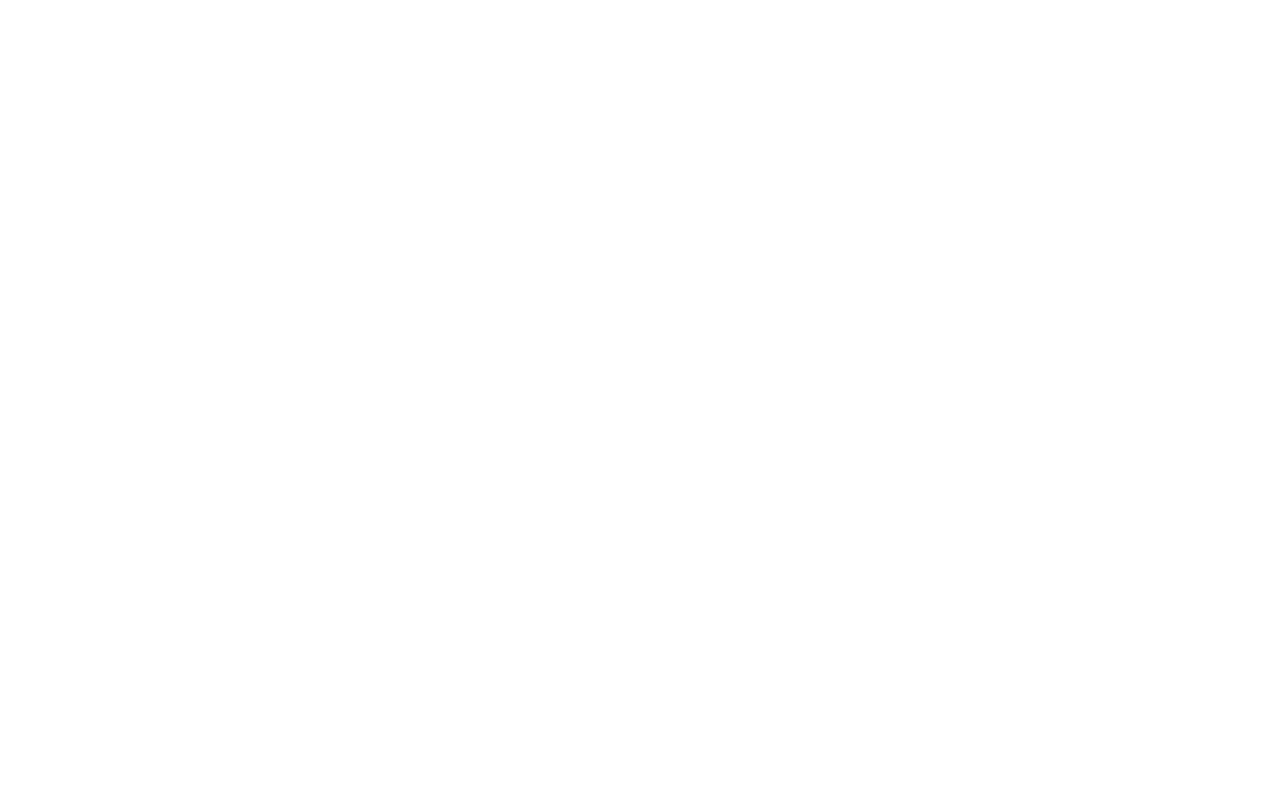
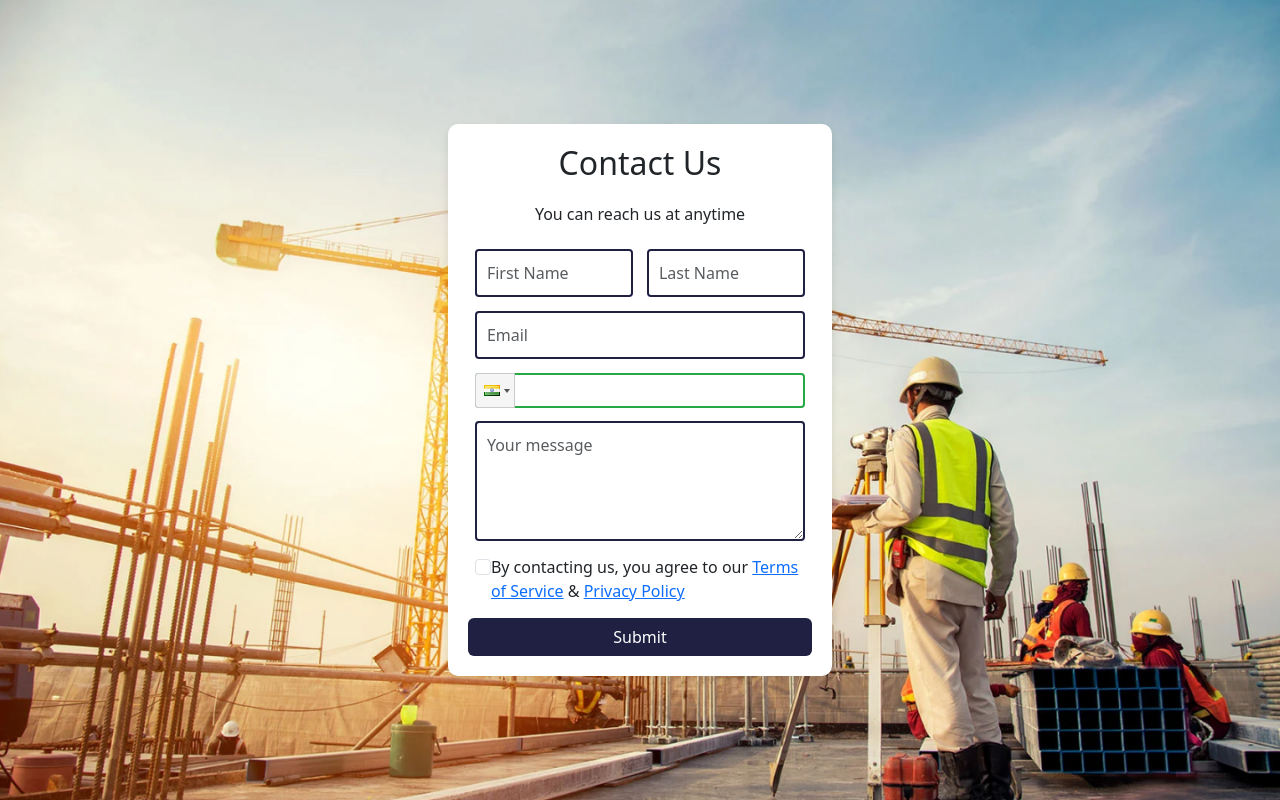
Before and after one commit to Ayrusop/unamedProject, a React (Create React App) app: page /contact in a window 1280 px wide. Before the commit this address had no page. Built offline with nearby package versions, Linux system fonts and the light colour scheme.

Commit message:
Developed Contact Page

```diff
--- a/package.json
+++ b/package.json
@@ -7,9 +7,11 @@
     "@testing-library/react": "^13.4.0",
     "@testing-library/user-event": "^13.5.0",
     "bootstrap": "^5.3.3",
+    "emailjs-com": "^3.2.0",
     "react": "^18.3.1",
     "react-dom": "^18.3.1",
     "react-icons": "^5.3.0",
+    "react-phone-input-2": "^2.15.1",
     "react-router-dom": "^6.26.1",
     "react-scripts": "5.0.1",
     "web-vitals": "^2.1.4"
--- a/src/App.js
+++ b/src/App.js
@@ -5,6 +5,7 @@
 import { BrowserRouter as Router, Route, Routes } from 'react-router-dom'
 import Home from './Components/Home';
 import 'bootstrap/dist/css/bootstrap.min.css';
+import ContactPage from './Components/Contact';
 function App() {
   return (
     <Router>
@@ -12,6 +13,7 @@
      {/* <Header/> */}
      <Routes>
       <Route path='/' element={<Home/>}/>
+      <Route path='/contact' element={<ContactPage/>}/>
      </Routes>
     </div>
     </Router>
--- /dev/null
+++ b/src/Components/Contact.jsx
@@ -0,0 +1,151 @@
+import React, { useState } from 'react';
+import 'bootstrap/dist/css/bootstrap.min.css';
+import 'react-phone-input-2/lib/style.css';
+import PhoneInput from 'react-phone-input-2';
+import emailjs from 'emailjs-com'; // Import EmailJS
+import '../Styles/ContactPage.css';
+
+const ContactPage = () => {
+    const [phone, setPhone] = useState('');
+    const [formData, setFormData] = useState({
+        firstName: '',
+        lastName: '',
+        email: '',
+        message: '',
+        termsAccepted: false
+    });
+    const [errors, setErrors] = useState({});
+
+    const validate = () => {
+        let validationErrors = {};
+        if (!formData.firstName) validationErrors.firstName = 'First Name is required';
+        if (!formData.lastName) validationErrors.lastName = 'Last Name is required';
+        if (!formData.email) validationErrors.email = 'Email is required';
+        if (!formData.message) validationErrors.message = 'Message is required';
+        if (!formData.termsAccepted) validationErrors.termsAccepted = 'You must accept the terms';
+        if (!phone) validationErrors.phone = 'Phone number is required';
+        return validationErrors;
+    };
+
+    const handleChange = (e) => {
+        const { name, value, type, checked } = e.target;
+        setFormData({
+            ...formData,
+            [name]: type === 'checkbox' ? checked : value,
+        });
+    };
+
+    const sendEmail = (e) => {
+        e.preventDefault();
+        const validationErrors = validate();
+        if (Object.keys(validationErrors).length === 0) {
+            emailjs.sendForm('your_service_id', 'your_template_id', e.target, 'your_user_id')
+                .then((result) => {
+                    console.log(result.text);
+                    alert('Message sent successfully!');
+                }, (error) => {
+                    console.log(error.text);
+                    alert('Failed to send message. Try again.');
+                });
+        } else {
+            setErrors(validationErrors);
+        }
+    };
+
+    return (
+        <div className="contact-page-container">
+            <div className="contact-form-container">
+                <h2>Contact Us</h2>
+                <p className='text-center'>You can reach us at anytime</p>
+                <form onSubmit={sendEmail}>
+                    <div className="form-row d-flex">
+                        <div className="form-group col-md-6">
+                            <input
+                                type="text"
+                                className={`form-control ${errors.firstName ? 'is-invalid' : ''}`}
+                                id="firstName"
+                                name="firstName"
+                                placeholder="First Name"
+                                value={formData.firstName}
+                                onChange={handleChange}
+                            />
+                            {errors.firstName && <div className="invalid-feedback">{errors.firstName}</div>}
+                        </div>
+                        <div className="form-group col-md-6">
+                            <input
+                                type="text"
+                                className={`form-control ${errors.lastName ? 'is-invalid' : ''}`}
+                                id="lastName"
+                                name="lastName"
+                                placeholder="Last Name"
+                                value={formData.lastName}
+                                onChange={handleChange}
+                            />
+                            {errors.lastName && <div className="invalid-feedback">{errors.lastName}</div>}
+                        </div>
+                    </div>
+
+                    <div className="form-group">
+                        <input
+                            type="email"
+                            className={`form-control ${errors.email ? 'is-invalid' : ''}`}
+                            id="email"
+                            name="email"
+                            placeholder="Email"
+                            value={formData.email}
+                            onChange={handleChange}
+                        />
+                        {errors.email && <div className="invalid-feedback">{errors.email}</div>}
+                    </div>
+
+                    <div className="form-group col-md-12">
+                        <PhoneInput
+                            country={'in'}
+                            value={phone}
+                            onChange={phone => setPhone(phone)}
+                            inputClass={`form-control ${errors.phone ? 'is-invalid' : ''}`}
+                            inputProps={{
+                                name: 'mobile',
+                                required: true,
+                                autoFocus: true
+                            }}
+                        />
+                        {errors.phone && <div className="invalid-feedback">{errors.phone}</div>}
+                    </div>
+
+                    <div className="form-group">
+                        <textarea
+                            className={`form-control ${errors.message ? 'is-invalid' : ''}`}
+                            id="message"
+                            name="message"
+                            rows="4"
+                            placeholder="Your message"
+                            value={formData.message}
+                            onChange={handleChange}
+                        ></textarea>
+                        {errors.message && <div className="invalid-feedback">{errors.message}</div>}
+                    </div>
+
+                    <div className="form-group d-flex">
+                        <input
+                            type="checkbox"
+                            className={`form-check-input ${errors.termsAccepted ? 'is-invalid' : ''}`}
+                            id="terms"
+                            name="termsAccepted"
+                            checked={formData.termsAccepted}
+                            onChange={handleChange}
+                        />
+                        <label className="form-check-label" htmlFor="terms">
+                            By contacting us, you agree to our <a href="#terms">Terms of Service</a> & <a href="#privacy">Privacy Policy</a>
+                        </label>
+                        {errors.termsAccepted && <div className="invalid-feedback d-block">{errors.termsAccepted}</div>}
+                    </div>
+
+                    <button type="submit" className="btn btn-submit btn-block mt-2">Submit</button>
+                </form>
+            </div>
+        </div>
+    );
+};
+
+export default ContactPage;
--- a/src/Components/Home.jsx
+++ b/src/Components/Home.jsx
@@ -6,6 +6,7 @@
 import expoImg from '../assets/explore-img.png'
 import Innovation from './Innovation';
 import CardsSection from './CardsSection';
+import { Link } from 'react-router-dom';
 const Home = () => {
     const [images, setImages] = useState([banimg1, banimg2, banimg3]);
     const [animationClass, setAnimationClass] = useState(['', '', '']);
@@ -78,9 +79,12 @@
                                     Lorem ipsum dolor sit amet consectetur. Interdum id elementum arcu nunc nibh. Ut turpis sed consectetur aliquet ornare condimentum. Nisl euismod elit risus purus. Donec nibh amet bibendum bibendum aliquam sed. Feugiat risus vitae volutpat elementum velit massa nam lobortis in. Urna aenean tortor sed morbi non tristique volutpat est sit. Ultricies enim morbi malesuada magna blandit. Dolor aliquam enim cursus imperdiet
                                     Non lectus sollicitudin egestas diam justo. Amet volutpat scelerisque enim proin eu fringilla quam ullamcorper. Tempus a faucibus vel odio augue tristique malesuada.
                                 </p>
+                                <Link to='/contact'>
                                 <button className='glb-btn'>
                                     Explore
                                 </button>
+                                </Link>
+
                             </div>
 
                         </div>
--- a/src/Styles/CardsSection.css
+++ b/src/Styles/CardsSection.css
@@ -5,7 +5,6 @@
     position: relative;
     overflow: hidden;
   }
-
   /* Hover effect: fill background color slowly from left to right */
   .shadow-box::before {
     content: "";
@@ -41,7 +40,7 @@
 
   /* Style for the card's text */
   .card h1 {
-    font-size: 24px;
+    font-weight: bolder;
     margin-bottom: 1rem;
   }
 
--- /dev/null
+++ b/src/Styles/ContactPage.css
@@ -0,0 +1,55 @@
+.contact-page-container {
+    background-image: url('../assets/Contact-bg.png');
+    background-size: cover;
+    background-position: center;
+    height: 100vh;
+    display: flex;
+    justify-content: center;
+    align-items: center;
+}
+
+.contact-form-container {
+    background-color: white;
+    padding: 20px;
+    border-radius: 10px;
+    box-shadow: 0px 4px 8px rgba(0, 0, 0, 0.1);
+    width: 30%;
+}
+
+.form-group {
+    padding: 2%;
+}
+.form-check{
+    padding-left: 8%;
+}
+h2 {
+    text-align: center;
+    margin-bottom: 20px;
+}
+
+.btn-block {
+    width: 100%;
+}
+
+/* Consistent input field styling for all input fields, textareas, and PhoneInput */
+input.form-control,
+textarea.form-control,
+.react-tel-input input.form-control {
+    width: 100%;
+    border: 2px solid #1F2042; /* Same border color for all input fields */
+    border-radius: 4px;
+    padding: 10px;
+    box-shadow: none;
+}
+
+/* Custom border color on focus for all input fields and PhoneInput */
+input.form-control:focus,
+textarea.form-control:focus,
+.react-tel-input input.form-control:focus {
+    border-color: #28a745; /* Change to green when focused */
+    outline: none;
+}
+.btn-submit{
+    background-color:#1F2042 ;
+    color: #ffff;
+}
```
Also changed, not shown: src/assets/Contact-bg.png (added), 1 other file (tests, documents, lock files or other folders).
